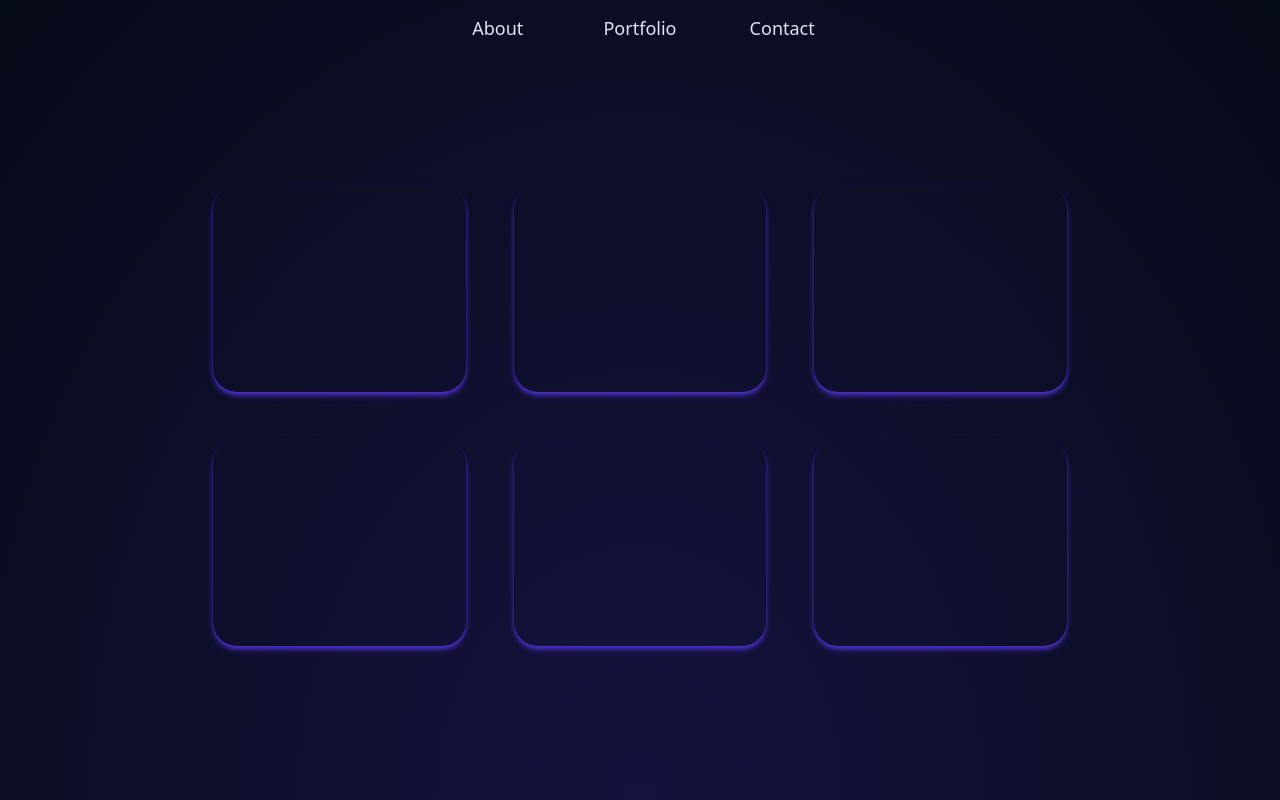
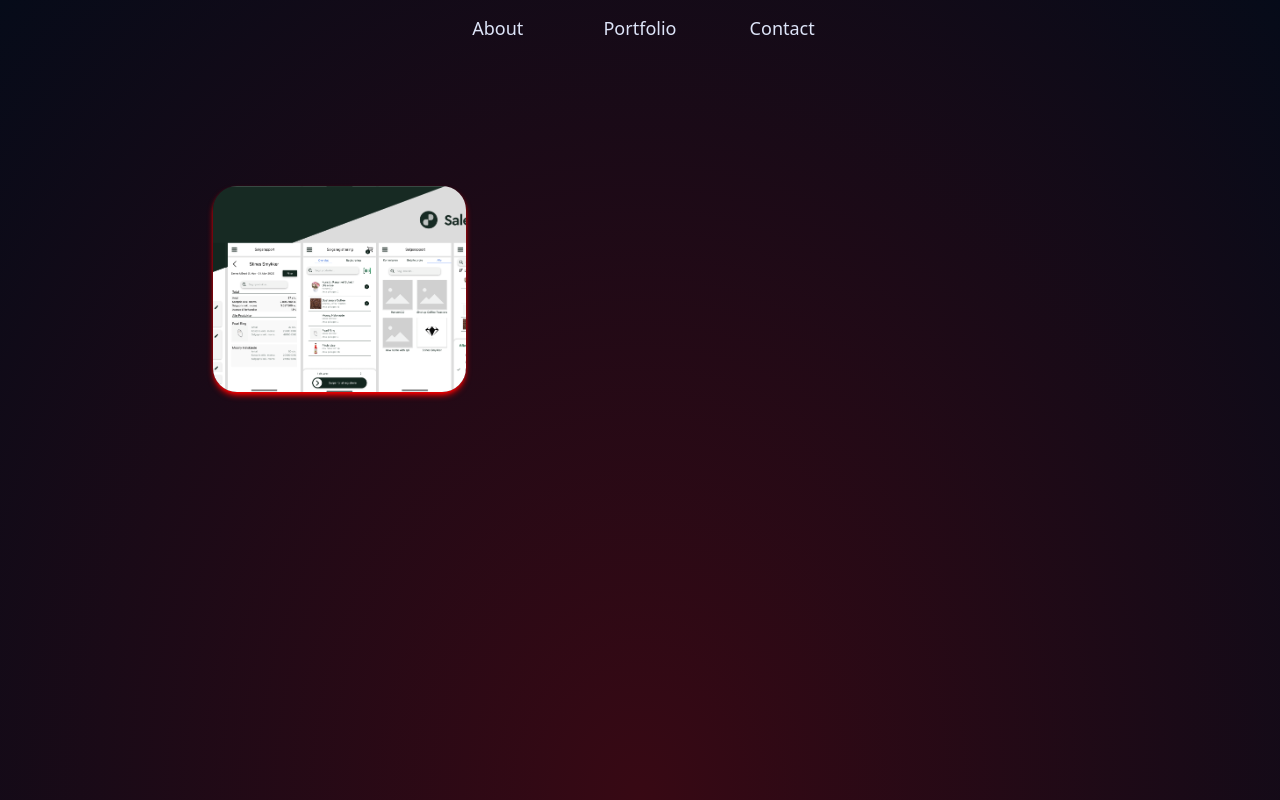
Before and after one commit to WesthNielsen/portfolio-website, a React (Create React App) app: page / in a window 1280 px wide. Built offline with nearby package versions, Linux system fonts and the light colour scheme; the HTML template or start-up script is replaced by a standard one.

Commit message:
Fixed bug with dynamically generated backgroundImages for Portfolio cards

```diff
--- a/src/components/PortfolioCard.tsx
+++ b/src/components/PortfolioCard.tsx
@@ -1,16 +1,36 @@
 import React from "react";
 
-const PortfolioCard = (props:{imageName: string, projectName: string, bread: string}) => {
-  return (
+const PortfolioCard = (props: {
+  imageName?: string;
+  projectName?: string;
+  bread?: string;
+}) => {
+  console.log(`url(./assets/${props.imageName})`);
+
+  return props.bread && props.imageName && props.projectName ? (
     <div className="w-full h-full rounded-3xl overflow-hidden shadow-md hover:shadow-lg shadow-primary hover:shadow-primary ease-in-out relative group cursor-default duration-500">
-      <div className={`w-full h-full bg-${props.imageName} absolute top-0 left-0 bg-cover bg-center group-hover:scale-105 duration-1000`} />
+      <div
+        className={
+          "w-full h-full absolute top-0 left-0 bg-cover bg-center group-hover:scale-105 duration-1000"
+        }
+        style={{
+          backgroundImage:
+            "url(" +
+            require(`../assets/${
+              props.imageName ? props.imageName : "Placeholder.png"
+            }`) +
+            ")",
+        }}
+      />
       <div className="bg-black/60 w-full h-full bg-cover opacity-0 backdrop-blur-sm hover:opacity-100 duration-500">
-        <div className="w-full h-full px-4 flex items-center justify-center flex-col text-text">
-        <h1 className="text-2xl pb-4">{props.projectName}</h1>
-        <p>{props.bread}</p>
+        <div className="w-full h-full pt-4 pb-2 px-4 flex items-center justify-center flex-col text-text">
+          <h1 className="text-2xl">{props.projectName}</h1>
+          <p className="w-full h-full text-sm overflow-hidden">{props.bread}</p>
         </div>
       </div>
     </div>
+  ) : (
+    <div className="w-full h-full" />
   );
 };
 
--- a/src/pages/Portfolio.tsx
+++ b/src/pages/Portfolio.tsx
@@ -4,37 +4,17 @@ import PortfolioCard from "../components/PortfolioCard";
 const Portfolio = () => {
   return (
     <div className="w-full h-full flex items-center justify-center pt-8">
-      <div className="w-4/6 h-3/5 grid grid-cols-3 gap-12">
+      <div className="w-4/6 h-3/5 grid grid-cols-3 gap-12 auto-rows-fr">
         <PortfolioCard
-          imageName="salescomm-project"
+          imageName="SalesComm.png"
           projectName="SalesComm"
-          bread="Lorem ipsum dolor sit amet, consectetuer adipiscing elit. Aenean commodo ligula eget dolor. Aenean massa. Cum sociis natoque penatibus et magnis dis parturient montes, nascetur ridiculus mus. Donec qu"
+          bread="SalesComm was a company that we worked with in our second year project, where we developed an app that functioned as a B2B marketplace and product regulation. The project focused on working with SCRUM and agile development, where the app itself was developed in React Native."
         />
-        <PortfolioCard
-          imageName="salescomm-project"
-          projectName="SalesComm"
-          bread="Lorem ipsum dolor sit amet, consectetuer adipiscing elit. Aenean commodo ligula eget dolor. Aenean massa. Cum sociis natoque penatibus et magnis dis parturient montes, nascetur ridiculus mus. Donec qu"
-        />
-        <PortfolioCard
-          imageName="salescomm-project"
-          projectName="SalesComm"
-          bread="Lorem ipsum dolor sit amet, consectetuer adipiscing elit. Aenean commodo ligula eget dolor. Aenean massa. Cum sociis natoque penatibus et magnis dis parturient montes, nascetur ridiculus mus. Donec qu"
-        />
-        <PortfolioCard
-          imageName="salescomm-project"
-          projectName="SalesComm"
-          bread="Lorem ipsum dolor sit amet, consectetuer adipiscing elit. Aenean commodo ligula eget dolor. Aenean massa. Cum sociis natoque penatibus et magnis dis parturient montes, nascetur ridiculus mus. Donec qu"
-        />
-        <PortfolioCard
-          imageName="salescomm-project"
-          projectName="SalesComm"
-          bread="Lorem ipsum dolor sit amet, consectetuer adipiscing elit. Aenean commodo ligula eget dolor. Aenean massa. Cum sociis natoque penatibus et magnis dis parturient montes, nascetur ridiculus mus. Donec qu"
-        />
-        <PortfolioCard
-          imageName="salescomm-project"
-          projectName="SalesComm"
-          bread="Lorem ipsum dolor sit amet, consectetuer adipiscing elit. Aenean commodo ligula eget dolor. Aenean massa. Cum sociis natoque penatibus et magnis dis parturient montes, nascetur ridiculus mus. Donec qu"
-        />
+        <PortfolioCard projectName="Placeholder" />
+        <PortfolioCard projectName="Placeholder" />
+        <PortfolioCard projectName="Placeholder" />
+        <PortfolioCard projectName="Placeholder" />
+        <PortfolioCard projectName="Placeholder" />
       </div>
     </div>
   );
--- a/tailwind.config.js
+++ b/tailwind.config.js
@@ -25,7 +25,7 @@ module.exports = {
       colors: {
         text: "#dde4f8",
         background: "#060b19",
-        primary: "#5232d2",
+        primary: "#FF0000",
         secondary: "#001242",
         accent: "#972bc5",
       },
```
Also changed, not shown: public/manifest.json (deleted), src/assets/Placeholder.png (added).
